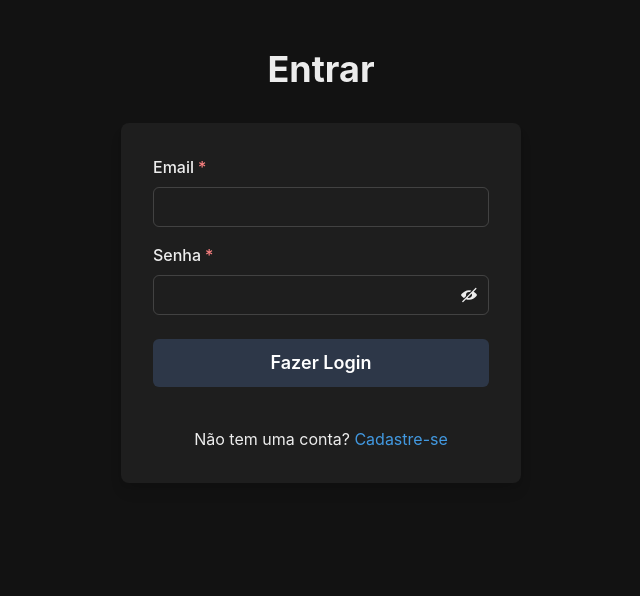
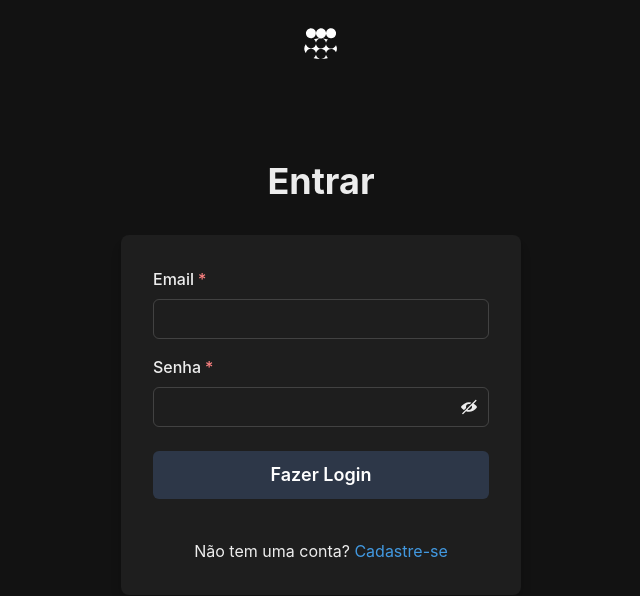
Before and after one commit to LuanRibeir/pb-chat-app, a React (Vite) app in the folder frontend/: page /auth in a window 1280 px wide. Shown: the top 596 px of the page, without its empty margins (319-959 px from the left). Built offline with nearby package versions, Linux system fonts and the light colour scheme.

Commit message:
Add header and update profile routes

```diff
--- a/frontend/src/App.jsx
+++ b/frontend/src/App.jsx
@@ -5,16 +5,23 @@ import { useRecoilValue } from "recoil";
 import userAtom from "./atoms/userAtom";
 import HomePage from "./pages/HomePage";
 import LogoutButton from "./components/LogoutButton";
+import Header from "./components/Header";
+import UpdateProfilePage from "./pages/UpdateProfilePage";
 
 function App() {
   const user = useRecoilValue(userAtom);
 
   return (
     <Container maxW="container.lg">
+      <Header />
       <Routes>
         <Route
           path="/"
           element={user ? <HomePage /> : <Navigate to="/auth" />}
+        />
+        <Route
+          path="/update"
+          element={user ? <UpdateProfilePage /> : <Navigate to="/auth" />}
         />
         <Route path="/auth" element={!user ? <AuthPage /> : <HomePage />} />
       </Routes>
```
